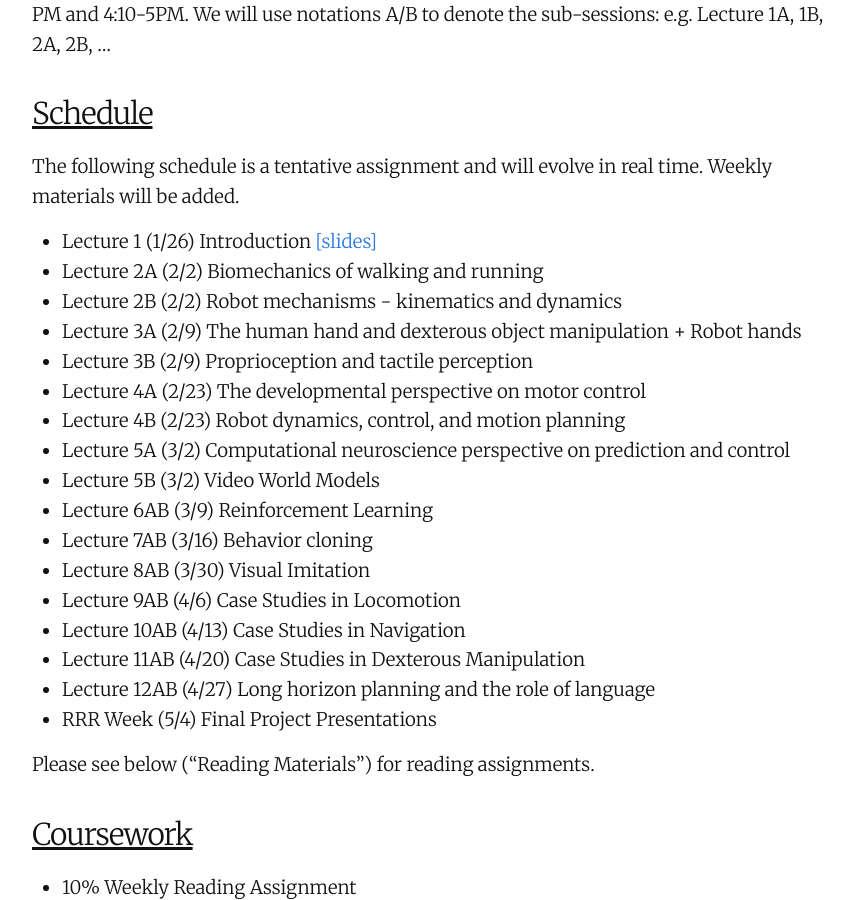
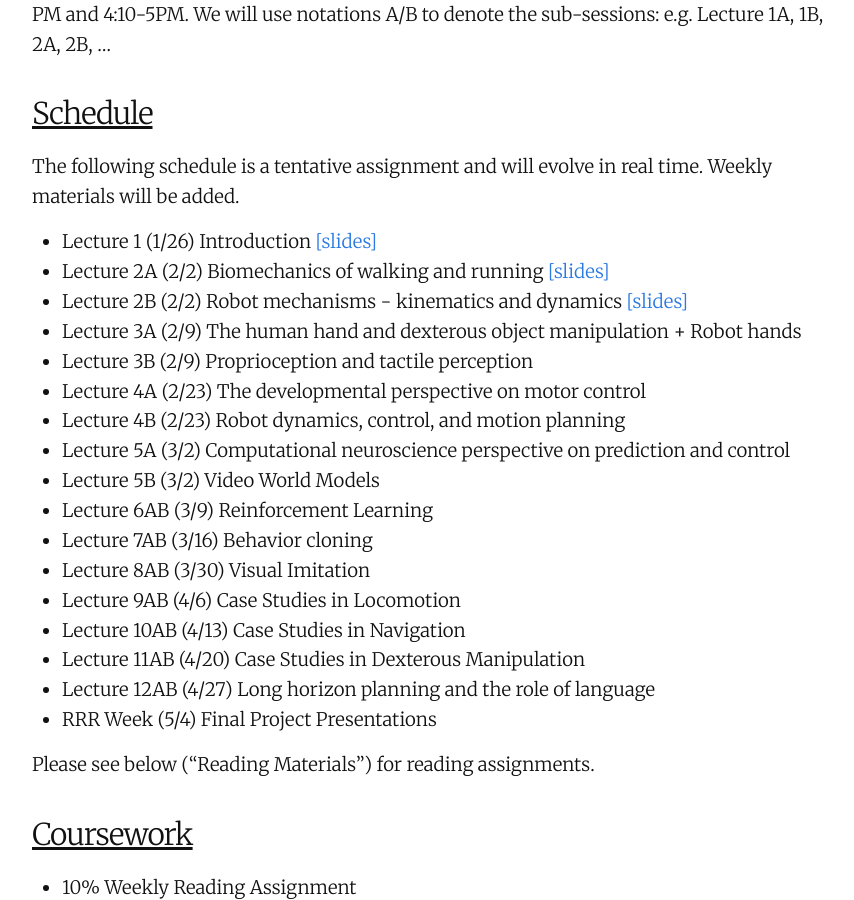
Before and after one commit to robots-that-learn/robots-that-learn.github.io, a Jekyll site: the page built from index.md, in a window 1280 px wide and 900 px high, scrolled down 1126 px. Shown: the whole window, without its empty margins (208-1062 px from the left). Built offline with Jekyll 4.4.1, drawn with Linux system fonts in a browser that asks for light colours; our own code applies the rules of GitHub Pages for plain Markdown files.

Commit message:
Update Lecture 2A and 2B with slide links
Added links to slides for Lecture 2A and 2B.

```diff
--- a/index.md
+++ b/index.md
@@ -42,8 +42,8 @@ Each session consists of a two 1-hour lectures with a 10 minute break in between
 The following schedule is a tentative assignment and will evolve in real time. Weekly materials will be added.
 
 * Lecture 1 (1/26) Introduction [[slides]](https://drive.google.com/drive/folders/1kOSrAYfnnHocNXC7KQtwE2ftnR5ABGA7?usp=sharing)
-* Lecture 2A (2/2) Biomechanics of walking and running
-* Lecture 2B (2/2) Robot mechanisms - kinematics and dynamics
+* Lecture 2A (2/2) Biomechanics of walking and running [[slides]](https://drive.google.com/file/d/17JA6jxcblXgU6t05C9Y_N92_OE1x_PTx/view?usp=sharing)
+* Lecture 2B (2/2) Robot mechanisms - kinematics and dynamics [[slides]](https://drive.google.com/file/d/1qHlJCWIBN12GBn47gEtQaxWL9veM7IIZ/view?usp=sharing)
 * Lecture 3A (2/9) The human hand and dexterous object manipulation + Robot hands
 * Lecture 3B (2/9) Proprioception and tactile perception
 * Lecture 4A (2/23) The developmental perspective on motor control
```
